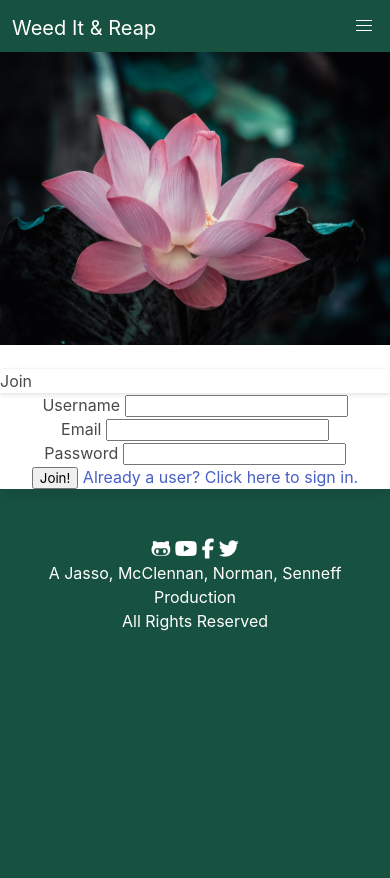
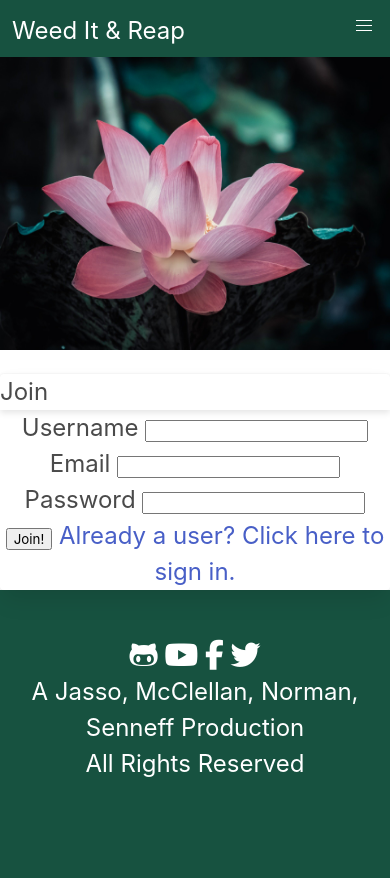
Before and after one commit to CucciPro/proj2-group6-1, a Node server app: page /join in a window 390 px wide. Before the commit the page ends 631 px from the top, so only its background shows below. Run offline with Node 20, Linux system fonts and the light colour scheme; some libraries are stand-ins or nearby versions.

Commit message:
navbar media query

```diff
--- a/public/stylesheets/style.css
+++ b/public/stylesheets/style.css
@@ -1,6 +1,5 @@
-
 html {
-    background-color : #175240;
+  background-color: #175240;
 }
 
 .hero-body {
@@ -15,17 +14,18 @@ html {
   font-size: 20px;
 }
 
-.navbar, .footer {
-    background-color : #175240;
-
+.navbar,
+.footer {
+  background-color: #175240;
 }
-.navbar-end a, .navbar-brand a {
+.navbar-end a,
+.navbar-brand a {
   margin-top: 5px;
   color: white;
 }
 
-.navbar-item{
-    display:none;
+.navbar-item {
+  display: none;
 }
 
 .navbar-burger {
@@ -36,6 +36,19 @@ html {
   background-color: white;
 }
 
-.soc a i, .footerText {
+.soc a i,
+.footerText {
   color: white;
 }
+
+@media (max-width: 1020px) {
+  body {
+    font-size: 1.5rem;
+  }
+  a.navbar-item {
+    font-size: 1.5rem;
+  }
+  .navbar-end a {
+    color: #175240;
+  }
+}
--- a/views/layouts/main.handlebars
+++ b/views/layouts/main.handlebars
@@ -73,7 +73,7 @@
                     <a href="#"><i class="fa fa-twitter fa-lg" aria-hidden="true"></i></a>
                 </div>
                 <p class="footerText">
-                        A Jasso, McClennan, Norman, Senneff Production<br />
+                    A Jasso, McClellan, Norman, Senneff Production<br />
                     All Rights Reserved
                 </p>
             </div>
```
Lines whose indentation alone changed are shown as unchanged.
